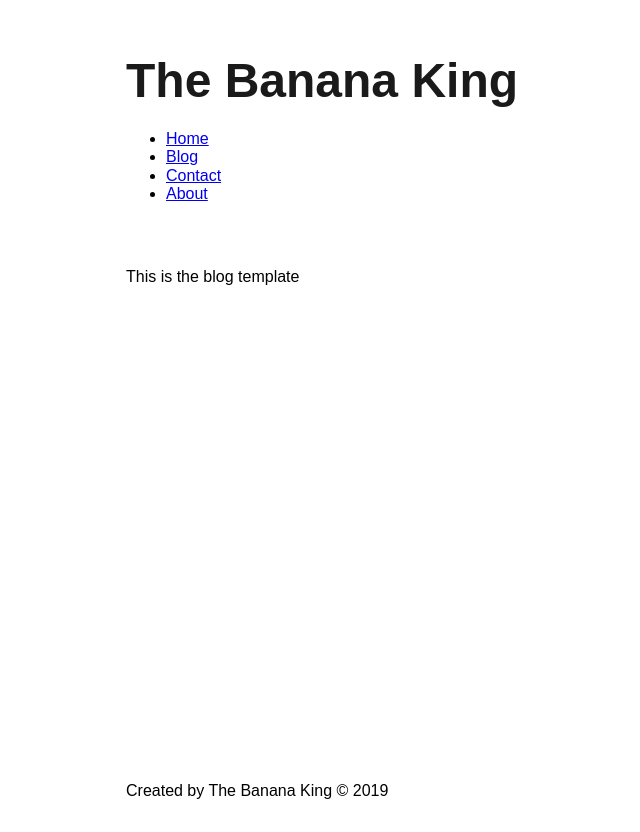
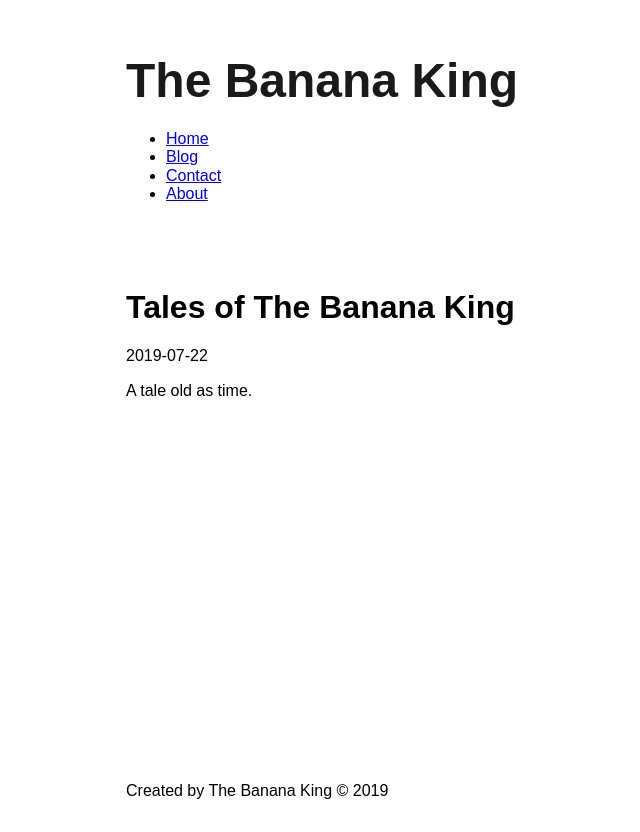
Before and after one commit to mattcroat/gatsby-blog, a Gatsby site: page /blog/tales-of-the-banana-king in a window 1280 px wide. Shown: the whole page, without its empty margins (139-779 px from the left). Built offline with nearby package versions, Linux system fonts and the light colour scheme; Gatsby itself is replaced by a stand-in of ours.

Commit message:
Rendering post data in blog template

```diff
--- a/src/templates/blog.js
+++ b/src/templates/blog.js
@@ -1,9 +1,31 @@
 import React from 'react'
+import { graphql } from 'gatsby'
 
 import Layout from '../components/Layout'
 
-const Blog = () => {
-  return <Layout>This is the blog template</Layout>
+export const query = graphql`
+  query($slug: String!) {
+    markdownRemark(fields: { slug: { eq: $slug } }) {
+      frontmatter {
+        title
+        date
+      }
+      html
+    }
+  }
+`
+
+const Blog = props => {
+  const { title, date } = props.data.markdownRemark.frontmatter
+  const { html } = props.data.markdownRemark
+
+  return (
+    <Layout>
+      <h1>{title}</h1>
+      <p>{date}</p>
+      <div dangerouslySetInnerHTML={{ __html: html }}></div>
+    </Layout>
+  )
 }
 
 export default Blog
```
